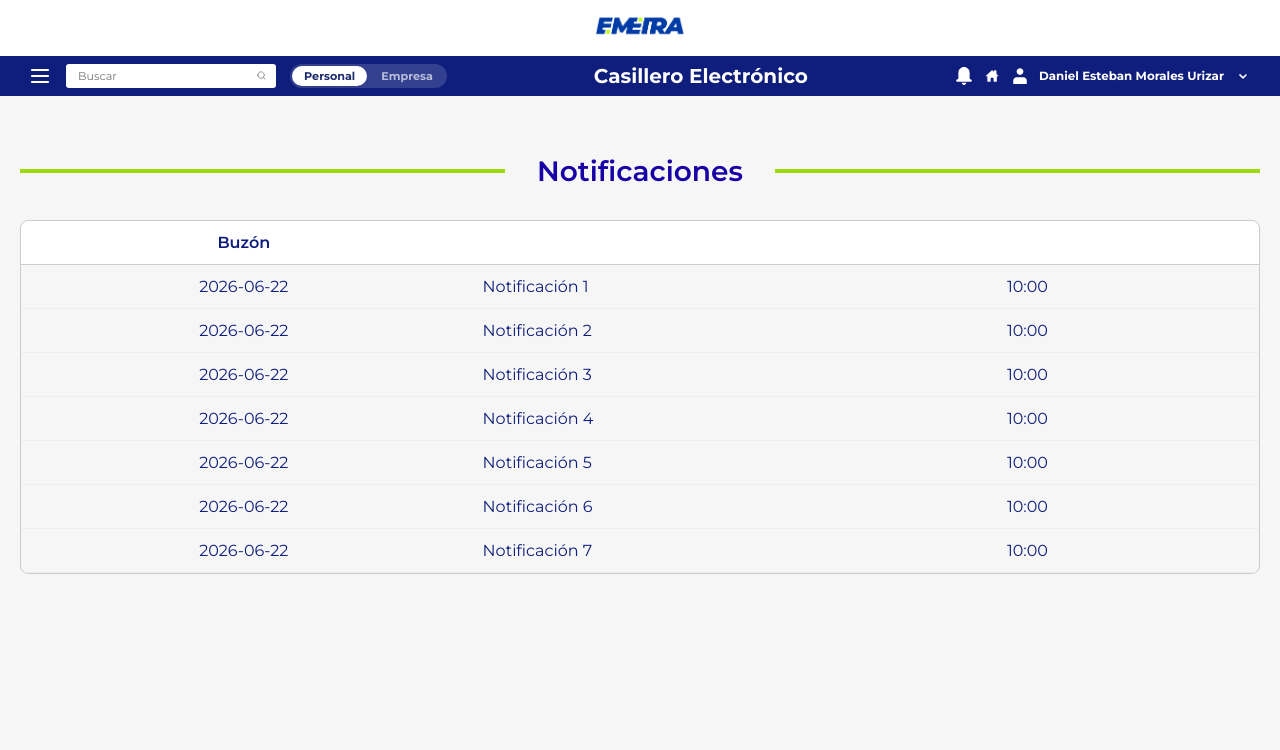
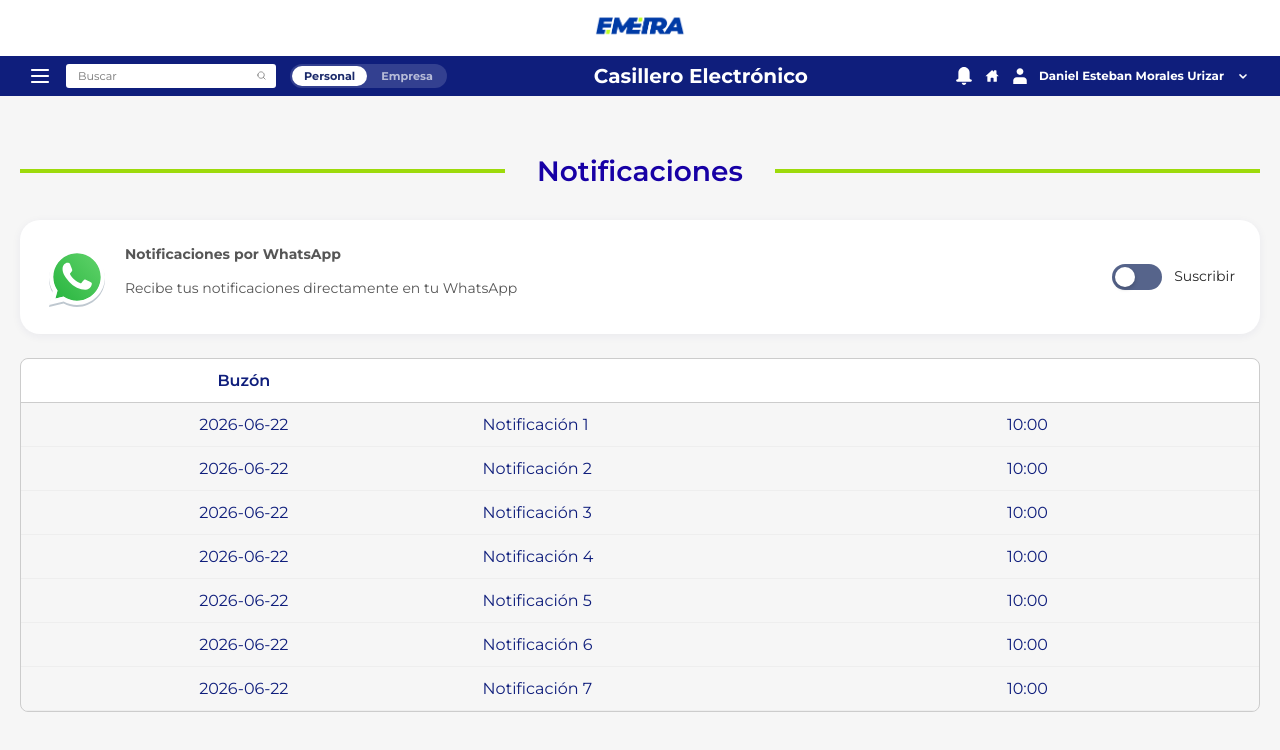
Before and after one commit to EMETRA/portal-emetra, a Next.js app: page /casillero/buzon in a window 1280 px wide. Shown: the top 750 px of the page. Built offline with nearby package versions, Linux system fonts and the light colour scheme.

Commit message:
Feat ✨ Gestión de suscripciones (WhatsApp)

```diff
--- a/src/components/client/organisms/CasilleroBuzon/CasilleroBuzon.module.scss
+++ b/src/components/client/organisms/CasilleroBuzon/CasilleroBuzon.module.scss
@@ -10,6 +10,33 @@
   gap: 1.5rem;
 }
 
+.whatsAppCard {
+  display: flex;
+  justify-content: space-between;
+  align-items: center;
+}
+
+.suscriptionInfo {
+  display: flex;
+  gap: 1rem;
+}
+
+.suscriptionDescription {
+  display: flex;
+  flex-direction: column;
+  gap: 1rem;
+}
+
+.suscriptionText {
+  color: $secondary-text;
+  text-align: left;
+}
+
+.icon {
+  width: 4rem;
+  height: 4rem;
+}
+
 .row {
   cursor: pointer;
 
@@ -18,3 +45,13 @@
   }
 
 }
+
+@media (max-width: 520px) {
+  .suscriptionInfo {
+    align-items: center;
+  }
+  .whatsAppCard, .suscriptionInfo {
+    flex-direction: column;
+    gap: 1rem;
+  }
+}
--- a/src/components/client/organisms/CasilleroBuzon/CasilleroBuzon.tsx
+++ b/src/components/client/organisms/CasilleroBuzon/CasilleroBuzon.tsx
@@ -10,14 +10,41 @@ import {
     TableHeaderCell,
 } from '@/components/atoms/Table/'
 import { SectionTitle } from "@/components/server/molecules/SectionTitle";
+import CardGeneral from "@/components/client/atoms/CardGeneral/CardGeneral";
+import { Icon } from "@/components/server/atoms";
+import { Text } from "@/components/atoms/Text";
+import { Switch } from "@/components/client/atoms/Switch";
 import { CasilleroNotification } from '@/components/client/molecules/CasilleroNotificationModal';
+import { CasilleroPopUp } from "@/components/client/molecules/CasilleroPopUp";
 import styles from "./CasilleroBuzon.module.scss";
 
+const cellphoneMuck = "1234-5678"
+
 export default function CasilleroBuzon() {
+  const [whatsappSuscription, setWhatsappSuscription] = useState(false);
   const [selectedNotification, setSelectedNotification] = useState<string | undefined>(undefined);
+
+  const [isPopUpOpen, setIsPopUpOpen] = useState(false);
+  const [whatsAppModalTitle, setWhatsAppModalTitle] = useState("");
+  const [whatsAppModalDescription, setWhatsAppModalDescription] = useState("");
 
   const handleDownload = (id: string) => {
     alert(`Descargando notificación ${id}`);
+  }
+
+  const handleSuscriptionToggle = (checked: boolean) => {
+    if (checked) {
+      setWhatsAppModalTitle("Recibir notificaciones a mi WhatsApp")
+      setWhatsAppModalDescription(`¿Estás seguro de recibir las notificaciones a tu número ${cellphoneMuck}?
+                    \nPodrás desuscribirte en cualquier momento.
+                    \nNo se realizará ningún cobro por este servicio de mensajería.`)
+    } else {
+      setWhatsAppModalTitle("Dejar de recibir notificaciones a mi WhatsApp")
+      setWhatsAppModalDescription(`¿Estás seguro de CANCELAR las notificaciones a tu número ${cellphoneMuck}?
+                    \nPodrás suscribirte de nuevo en cualquier momento.`)
+    }
+
+    setIsPopUpOpen(true);
   }
 
   const DUMMY_DATA = [
@@ -84,6 +111,22 @@ export default function CasilleroBuzon() {
       <SectionTitle>Notificaciones</SectionTitle>
 
       <div className={styles.layout}>
+        <CardGeneral className={styles.whatsAppCard} padding="md">
+          <div className={styles.suscriptionInfo}>
+            <Icon name='Whatsapp' className={styles.icon} />
+            <div className={styles.suscriptionDescription}>
+              <Text variant='Medium' className={styles.suscriptionText}><strong>Notificaciones por WhatsApp</strong></Text>
+              <Text variant='Medium' className={styles.suscriptionText}>Recibe tus notificaciones directamente en tu WhatsApp</Text>
+            </div>
+          </div>
+          <Switch
+            checked={whatsappSuscription}
+            label={whatsappSuscription ? "Desuscribir" : "Suscribir"}
+            onChange={(e) => {
+              handleSuscriptionToggle(e.target.checked)
+            }}
+          />
+        </CardGeneral>
         <Table>
           <TableHead>
             <TableRow>
@@ -109,6 +152,28 @@ export default function CasilleroBuzon() {
         onClose={() => setSelectedNotification(undefined)}
         onDownload={handleDownload}
       />
+      <CasilleroPopUp
+        isOpen={isPopUpOpen}
+        title={whatsAppModalTitle}
+        description={whatsAppModalDescription}
+        actions={
+          [
+            {
+              text: "Sí, estoy seguro",
+              variant: "success",
+              onClick: () => {
+                setWhatsappSuscription(!whatsappSuscription)
+                setIsPopUpOpen(false)
+              }
+          },{
+              text: "No, en otra ocasión",
+              variant: "danger",
+              onClick: () => setIsPopUpOpen(false)
+          }
+          ]
+        }
+        onClose={() => setIsPopUpOpen(false)}
+      />
     </div>
   );
 }
```
